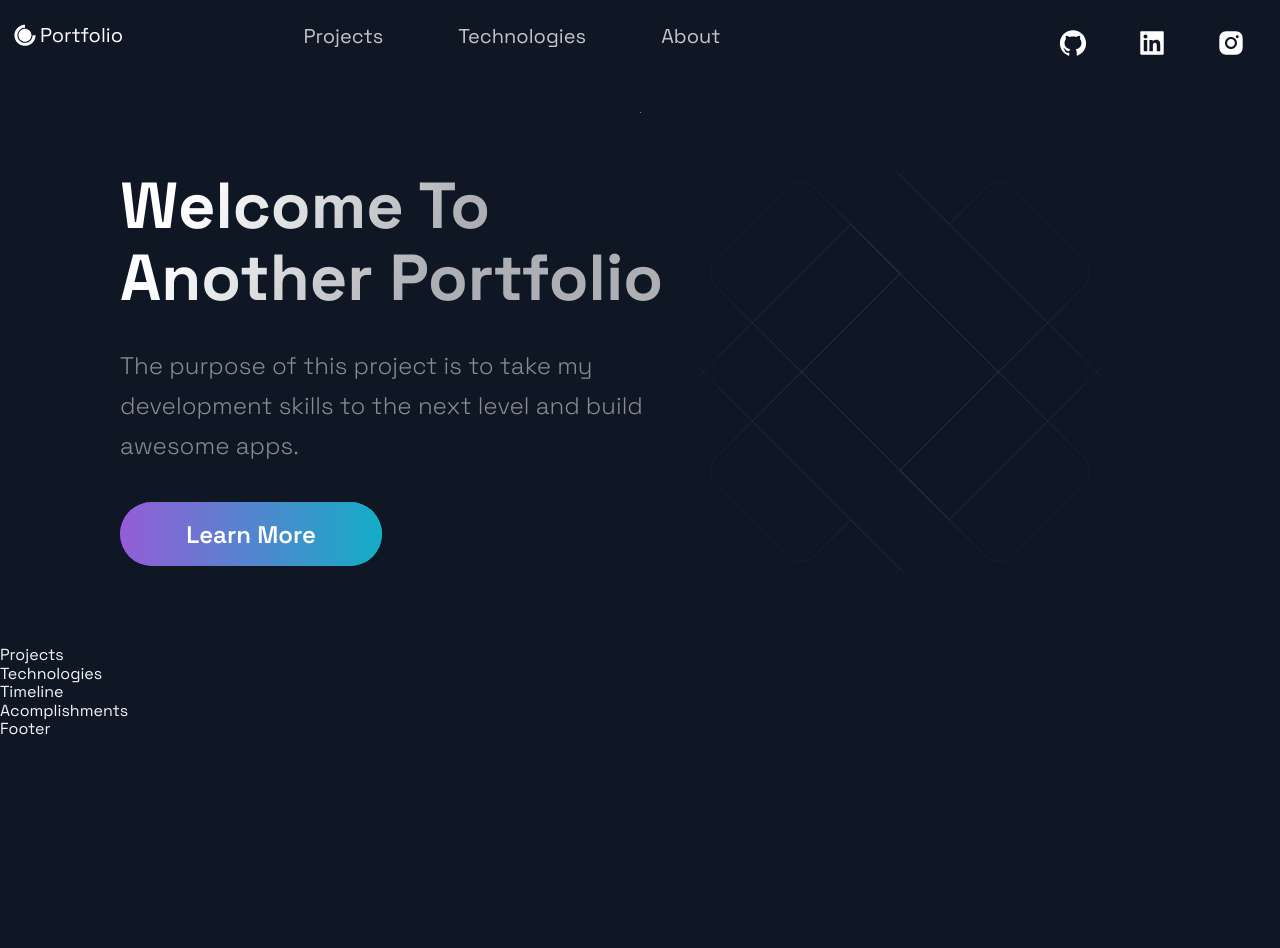
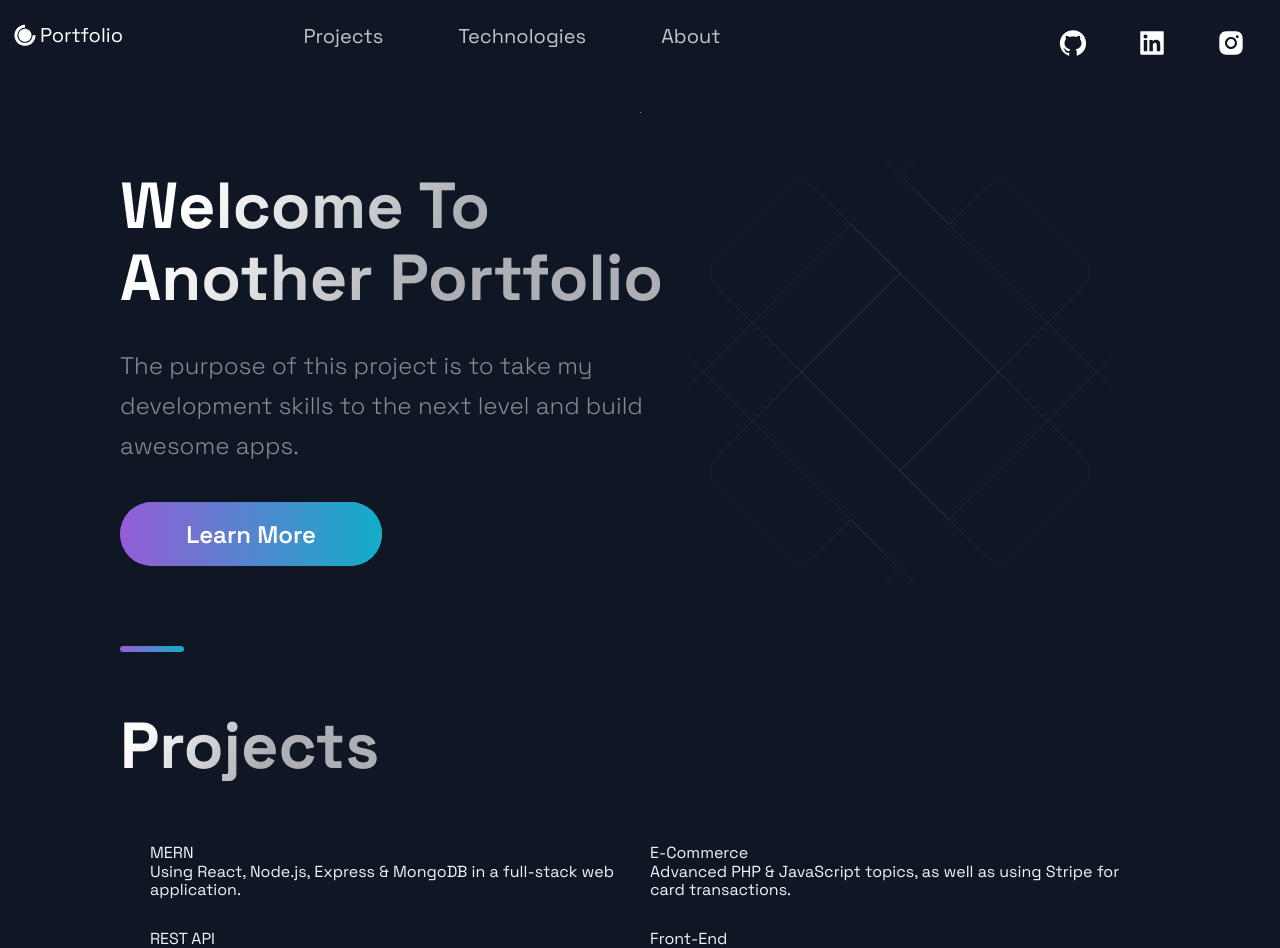
Before and after one commit to BrandonWingerAir/portfolio-next, a Next.js app: page / in a window 1280 px wide. Shown: the top 948 px of the page. Before the commit the page ends 800 px from the top, so only its background shows below. Built offline with nearby package versions, Linux system fonts and the light colour scheme.

Commit message:
add projects and section structure

```diff
--- a/src/components/Projects/Projects.js
+++ b/src/components/Projects/Projects.js
@@ -5,9 +5,19 @@ import { Section, SectionDivider, SectionTitle } from '../../styles/GlobalCompon
 import { projects } from '../../constants/constants';
 
 const Projects = () => (
-  <div>
-    Projects
-  </div>
+  <Section nopadding id="projects">
+    <SectionDivider/>
+    <SectionTitle main>Projects</SectionTitle>
+    <GridContainer>
+      {projects.map((project) => (
+        <div>
+          {project.title}
+          <br/>
+          {project.description}
+        </div>
+      ))}
+    </GridContainer>
+  </Section>
 );
 
 export default Projects;
--- a/src/constants/constants.js
+++ b/src/constants/constants.js
@@ -1,38 +1,38 @@
 export const projects = [
   {
-    title: 'MERN Memories',
-    description: "Using React, Node.js, Express & MongoDB you'll learn how to build a Full Stack MERN Application - from start to finish. The App is called Memories and it is a simple social media app that allows users to post interesting events that happened in their lives.",
+    title: 'MERN',
+    description: "Using React, Node.js, Express & MongoDB in a full-stack web application.",
       image: '/images/1.png',
       tags: ['Mongo', 'Express', 'React', 'Node'],
-    source: 'https://google.com',
-    visit: 'https://google.com',
+    source: 'https://github.com',
+    visit: 'https://github.com',
     id: 0,
   },
   {
     title: 'E-Commerce',
-    description:"While building it you're going to learn many advanced React & JavaScript topics, as well as how to use Stripe for card transactions. On top of that, at the end of the video, you will have this unique and complex webshop app that you will be able to add to your portfolio. And trust me, e-commerce applications are impressive.",
+    description:"Advanced PHP & JavaScript topics, as well as using Stripe for card transactions.",
     image: '/images/2.png',
-    tags: ['React', 'JavaScript'],
-    source: 'https://google.com',
-    visit: 'https://google.com',
+    tags: ['PHP', 'JavaScript'],
+    source: 'https://github.com',
+    visit: 'https://github.com',
     id: 1,
   },
   {
-    title: 'WebRTC App',
-    description: "This is a code repository for the corresponding YouTube video. In this tutorial, we're going to build and deploy a React Video Chat Application using WebRTC.",
+    title: 'REST API',
+    description: "Built and deployed fully featured REST API & CRUD with authentication.",
       image: '/images/3.jpg',
-      tags: ['React', 'WebRTC'],
-    source: 'https://google.com',
-    visit: 'https://google.com',
+      tags: ['Laravel', 'React'],
+    source: 'https://github.com',
+    visit: 'https://github.com',
     id: 2,
   },
   {
-    title: 'Unichat',
-    description: "This is a code repository for the corresponding video tutorial. In this video, we will create a full Realtime Chat Application",
+    title: 'Front-End',
+    description: "Pixel-perfect design specs and modern animation to code implementation",
     image: '/images/4.jpg',
-    tags: ['React', 'ChatEngine', 'Firebase'],
-    source: 'https://google.com',
-    visit: 'https://google.com',
+    tags: ['Node', 'Vue'],
+    source: 'https://github.com',
+    visit: 'https://github.com',
     id: 3,
   },
 ];
@@ -40,7 +40,7 @@ export const projects = [
 export const TimeLineData = [
   { year: 2017, text: 'Started my journey', },
   { year: 2018, text: 'Worked as a freelance developer', },
-  { year: 2019, text: 'Founded JavaScript Mastery', },
+  { year: 2019, text: 'Found JavaScript frameworks', },
   { year: 2020, text: 'Shared my projects with the world', },
-  { year: 2021, text: 'Started my own platform', },
+  { year: 2021, text: 'Took a break from burnout', },
 ];
```
